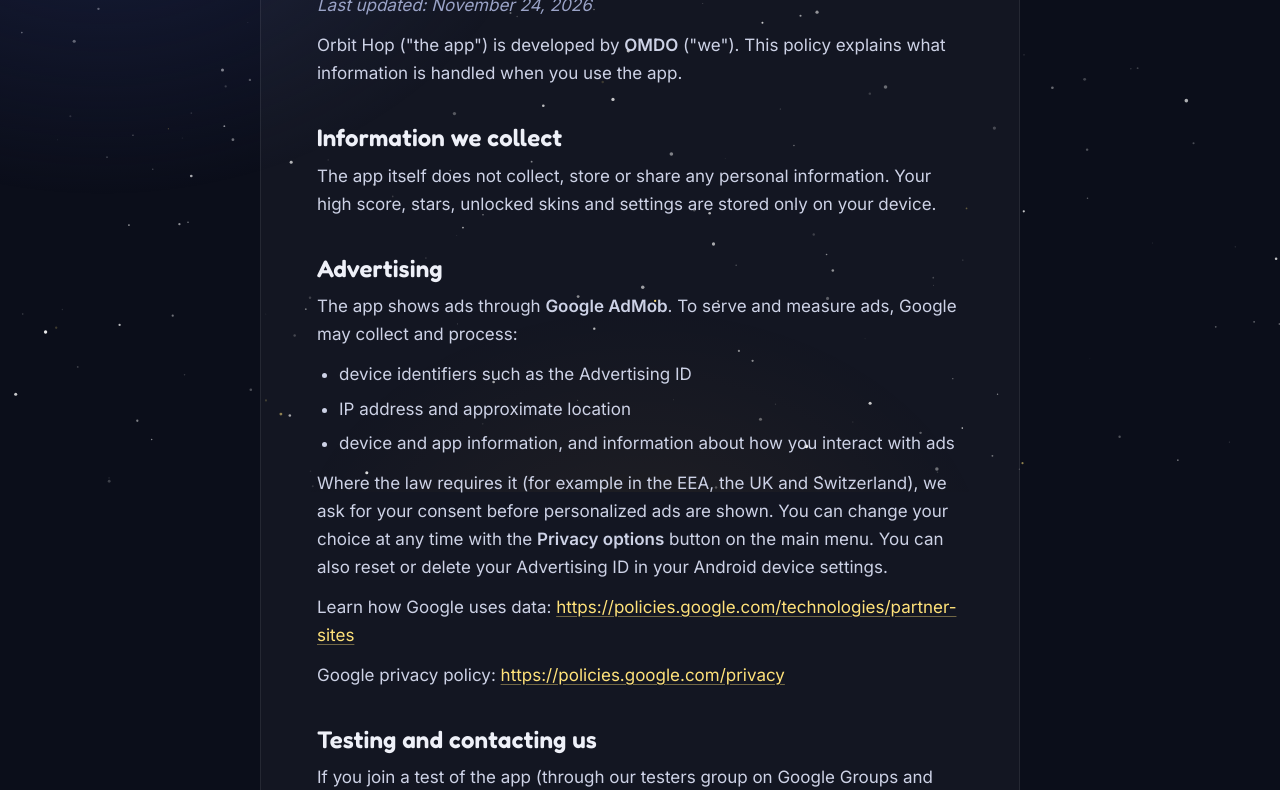
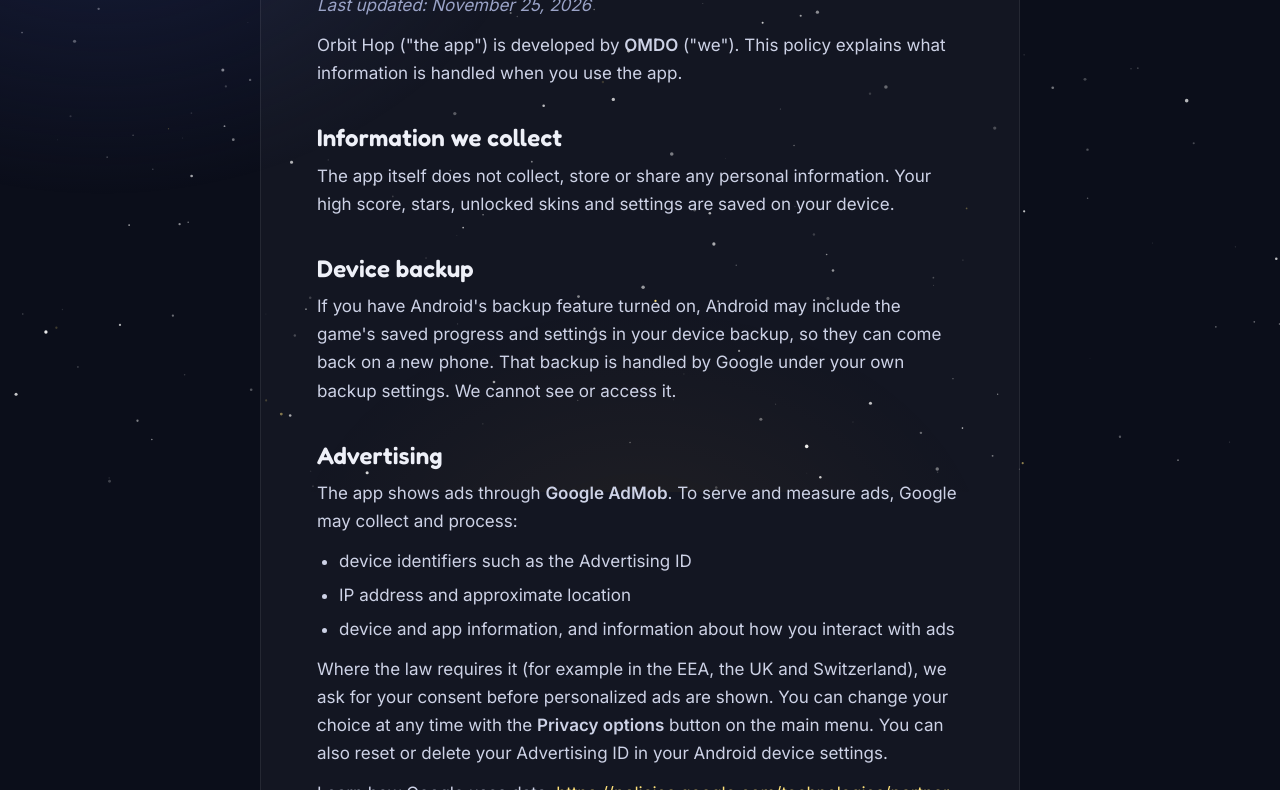
Before and after one commit to omdo-apps/omdo-apps.github.io, a plain HTML site: page privacy.html in a window 1280 px wide. Shown: the part 308-1098 px from the top of the page. Drawn offline with Linux system fonts and the light colour scheme.

Commit message:
Orbit Hop privacy: mention Android device backup of saved progress
Co-Authored-By: Claude Opus 5.5 <noreply@anthropic.com>

```diff
--- a/privacy.html
+++ b/privacy.html
@@ -52,10 +52,12 @@
       <article class="prose reveal">
         <a class="back" href="./">← OMDO</a>
         <h1>Privacy Policy — Orbit Hop</h1>
-        <p><em>Last updated: November 24, 2026</em></p>
+        <p><em>Last updated: November 25, 2026</em></p>
         <p>Orbit Hop ("the app") is developed by <strong>OMDO</strong> ("we"). This policy explains what information is handled when you use the app.</p>
         <h2>Information we collect</h2>
-        <p>The app itself does not collect, store or share any personal information. Your high score, stars, unlocked skins and settings are stored only on your device.</p>
+        <p>The app itself does not collect, store or share any personal information. Your high score, stars, unlocked skins and settings are saved on your device.</p>
+        <h2 id="device-backup">Device backup</h2>
+        <p>If you have Android's backup feature turned on, Android may include the game's saved progress and settings in your device backup, so they can come back on a new phone. That backup is handled by Google under your own backup settings. We cannot see or access it.</p>
         <h2>Advertising</h2>
         <p>The app shows ads through <strong>Google AdMob</strong>. To serve and measure ads, Google may collect and process:</p>
         <ul>
```
